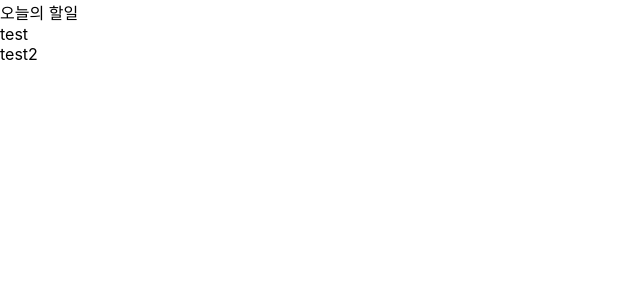
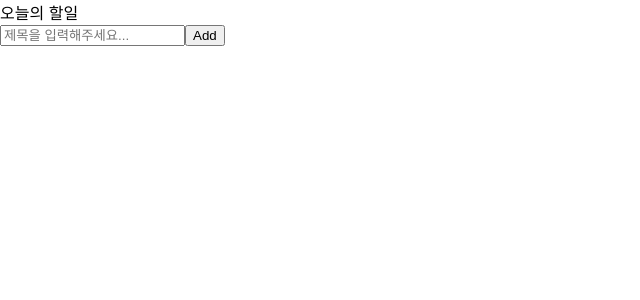
Before and after one commit to makepin2r/hh99_react_todolist, a React (Create React App) app: page / in a window 1280 px wide. Shown: the top 300 px of the page, without its empty margins (0-640 px from the left). Built offline with nearby package versions, Linux system fonts and the light colour scheme.

Commit message:
입력 기능 구현

```diff
--- a/src/App.jsx
+++ b/src/App.jsx
@@ -2,23 +2,37 @@ import { useState } from "react";
 import "./App.css";
 import Template from "components/Template";
 import TodoList from "components/TodoList";
+import TodoInput from "components/TodoInput";
 
+
+let nextID = 1;
 const App = () => {
-    const  [todos, setTodos] = useState([
-      {
-        id: 1,
-        text: "test",
-        isDone: false
-      },
-      {
-        id: 2,
-        text: "test2",
-        isDone: true
+    const  [todos, setTodos] = useState([])
+    // 데이터의 형태
+    // {
+    //   id: 1,
+    //   text: "test",
+    //   isDone: false
+    // }
+
+    // 인풋에서 값 받아오는 함수
+    const insertTodo = (val) => {
+      if(val !== "") {
+        console.log("isertTodo val", val);
+        const todo = {
+          id: nextID,
+          text: val,
+          isDone: false
+        }
+        console.log(todo)
+        setTodos(todos => todos.concat(todo)); // 불변성을 지키기 위해서 push 대신 concat 사용
+        ++nextID;
       }
-    ])
+    }
 
     return (
         <Template>
+            <TodoInput insertTodo={insertTodo}/>
             <TodoList todos={todos}/>
         </Template>
     );
--- a/src/components/TodoInput.jsx
+++ b/src/components/TodoInput.jsx
@@ -0,0 +1,23 @@
+import React, {useState} from 'react'
+
+const TodoInput = ({insertTodo}) => {
+    const [value, setValue] = useState("");
+    const changeValueHandler = (e) => {
+        setValue(e.target.value);
+    }
+    const submitTodo = (e) => {
+        e.preventDefault(); // form 내 submit 버튼이므로 새로고침되기 때문에 이를 방지함
+        console.log(value)
+        insertTodo(value); // 값 넣어주기
+        setValue(""); // 인풋 초기화
+    }
+
+    return (<div>
+        <form onSubmit={submitTodo}>
+            <input value={value} onChange={changeValueHandler} placeholder='제목을 입력해주세요...'/>
+            <button type="submit">Add</button>
+        </form>
+    </div>);
+}
+
+export default TodoInput
--- a/src/components/TodoItem.jsx
+++ b/src/components/TodoItem.jsx
@@ -1,7 +1,8 @@
 import React from 'react'
 
 const TodoItem = ({todo}) => {
-    const {text} = todo;
+    const {id, text} = todo;
+    console.log(id)
     console.log(text)
     return (
       <div>{text}</div>
--- a/src/components/TodoList.jsx
+++ b/src/components/TodoList.jsx
@@ -2,6 +2,7 @@ import React from 'react'
 import TodoItem from './TodoItem';
 
 const TodoList = ({todos}) => {
+    console.log("todos", todos)
     return(
         <div>
             {todos.map(item => <TodoItem key={item.id} todo={item}/>)}
```
